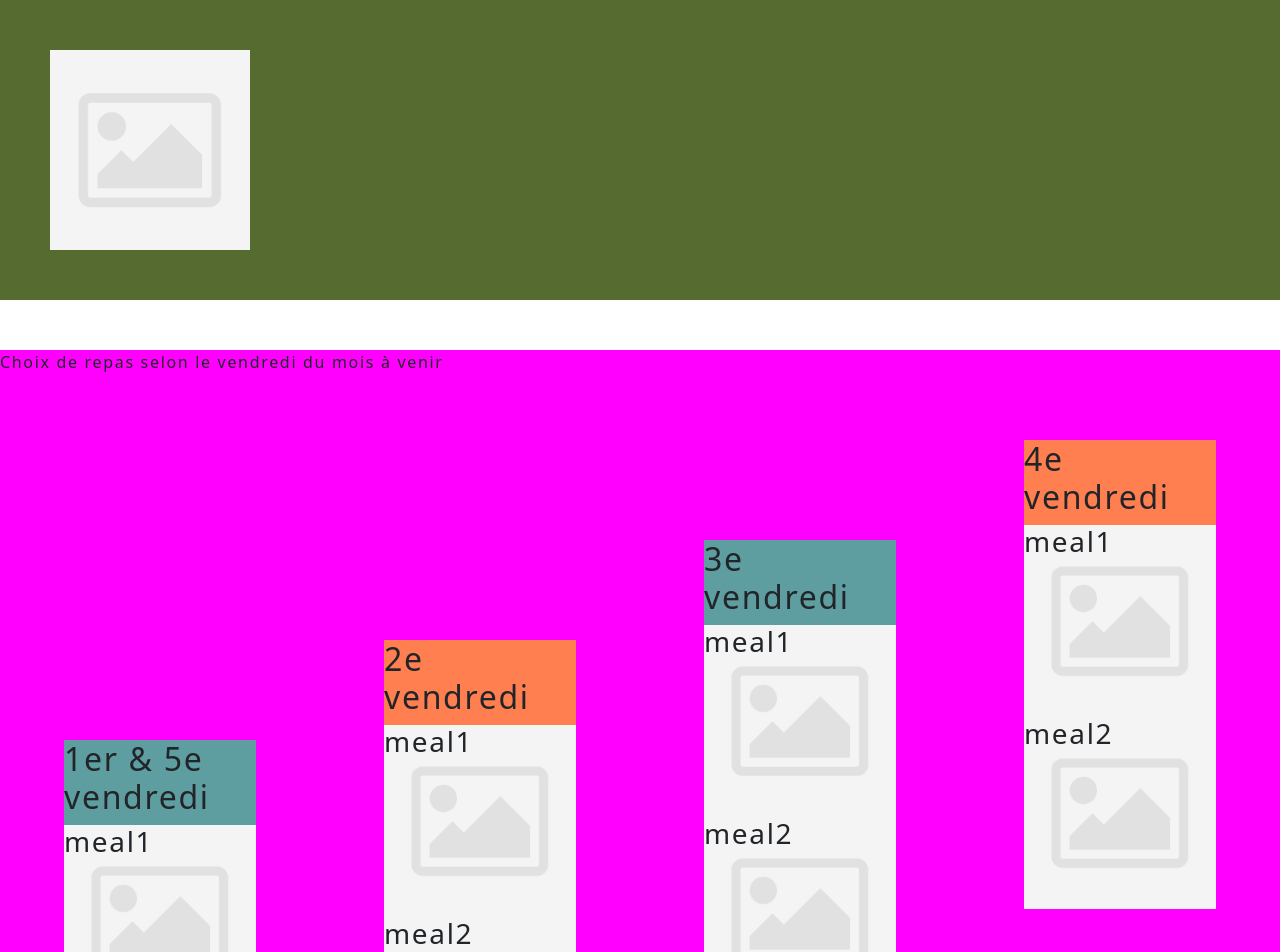
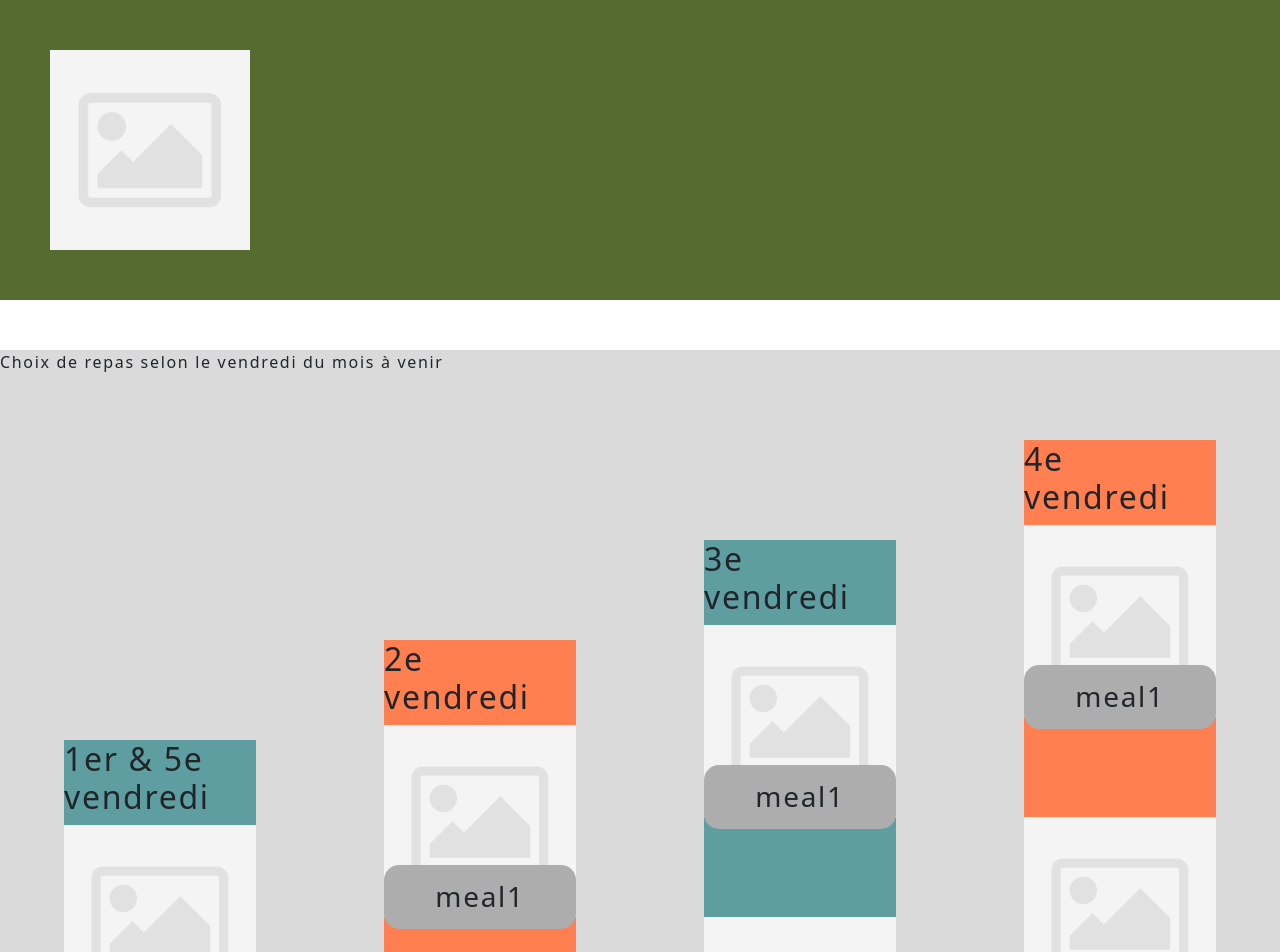
Before and after one commit to Kebrouh/cagiotti, a Vue app: page /#/ in a window 1280 px wide. Shown: the top 952 px of the page. Built offline with nearby package versions, Linux system fonts and the light colour scheme.

Commit message:
fix-grid-mealTitrePosBase

```diff
--- a/src/assets/scss/components/grid-meal/grid-meal.scss
+++ b/src/assets/scss/components/grid-meal/grid-meal.scss
@@ -5,7 +5,7 @@
     margin-top: 50px;
 
     //temp
-    background-color: fuchsia;
+    background-color: rgb(218, 218, 218);
 
     &>.grid{
         @include setFlex(row, space-around, start);
@@ -25,11 +25,18 @@
             &>.meal1{
                 position: relative;
                 width: 100%;
+                margin-bottom: 100px;
 
                 &>h3{
                     position: absolute;
-                    top: 0;
-                    left: 0;
+                    bottom: -20px;
+                    left: 50%;
+                    transform: translate(-50%, 0);
+                    width: 100%;
+                    padding: 15px 0;
+                    border-radius: 15px;
+                    text-align: center;
+                    background-color: rgb(173, 173, 173);
                 }
 
                 &>.wrapImg{
@@ -47,8 +54,14 @@
 
                 &>h3{
                     position: absolute;
-                    top: 0;
-                    left: 0;
+                    bottom: -20px;
+                    left: 50%;
+                    transform: translate(-50%, 0);
+                    width: 100%;
+                    padding: 15px 0;
+                    border-radius: 15px;
+                    text-align: center;
+                    background-color: rgb(173, 173, 173);
                 }
 
                 &>.wrapImg{
@@ -72,11 +85,18 @@
             &>.meal1{
                 position: relative;
                 width: 100%;
+                margin-bottom: 100px;
 
                 &>h3{
                     position: absolute;
-                    top: 0;
-                    left: 0;
+                    bottom: -20px;
+                    left: 50%;
+                    transform: translate(-50%, 0);
+                    width: 100%;
+                    padding: 15px 0;
+                    border-radius: 15px;
+                    text-align: center;
+                    background-color: rgb(173, 173, 173);
                 }
 
                 &>.wrapImg{
@@ -94,8 +114,14 @@
 
                 &>h3{
                     position: absolute;
-                    top: 0;
-                    left: 0;
+                    bottom: -20px;
+                    left: 50%;
+                    transform: translate(-50%, 0);
+                    width: 100%;
+                    padding: 15px 0;
+                    border-radius: 15px;
+                    text-align: center;
+                    background-color: rgb(173, 173, 173);
                 }
 
                 &>.wrapImg{
@@ -119,11 +145,18 @@
             &>.meal1{
                 position: relative;
                 width: 100%;
+                margin-bottom: 100px;
 
                 &>h3{
                     position: absolute;
-                    top: 0;
-                    left: 0;
+                    bottom: -20px;
+                    left: 50%;
+                    transform: translate(-50%, 0);
+                    width: 100%;
+                    padding: 15px 0;
+                    border-radius: 15px;
+                    text-align: center;
+                    background-color: rgb(173, 173, 173);
                 }
 
                 &>.wrapImg{
@@ -141,8 +174,14 @@
 
                 &>h3{
                     position: absolute;
-                    top: 0;
-                    left: 0;
+                    bottom: -20px;
+                    left: 50%;
+                    transform: translate(-50%, 0);
+                    width: 100%;
+                    padding: 15px 0;
+                    border-radius: 15px;
+                    text-align: center;
+                    background-color: rgb(173, 173, 173);
                 }
 
                 &>.wrapImg{
@@ -166,11 +205,18 @@
             &>.meal1{
                 position: relative;
                 width: 100%;
+                margin-bottom: 100px;
 
                 &>h3{
                     position: absolute;
-                    top: 0;
-                    left: 0;
+                    bottom: -20px;
+                    left: 50%;
+                    transform: translate(-50%, 0);
+                    width: 100%;
+                    padding: 15px 0;
+                    border-radius: 15px;
+                    text-align: center;
+                    background-color: rgb(173, 173, 173);
                 }
 
                 &>.wrapImg{
@@ -188,8 +234,14 @@
 
                 &>h3{
                     position: absolute;
-                    top: 0;
-                    left: 0;
+                    bottom: -20px;
+                    left: 50%;
+                    transform: translate(-50%, 0);
+                    width: 100%;
+                    padding: 15px 0;
+                    border-radius: 15px;
+                    text-align: center;
+                    background-color: rgb(173, 173, 173);
                 }
 
                 &>.wrapImg{
```
